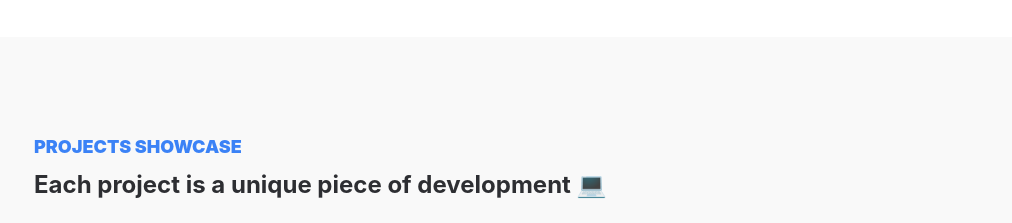
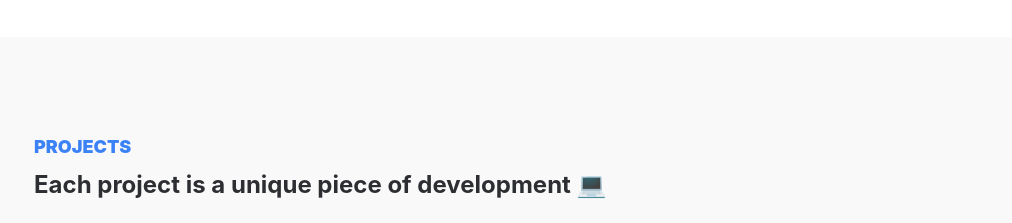
Before and after one commit to imjohnnyy/johnny-dong-portfolio-2023, a React (Create React App) app: page / in a window 1280 px wide. Shown: the part 1600-1823 px from the top of the page, without its empty margins (131-1143 px from the left). Built offline with nearby package versions, Linux system fonts and the light colour scheme.

Commit message:
removed text from header

```diff
--- a/src/pages/Projects.js
+++ b/src/pages/Projects.js
@@ -5,7 +5,7 @@ const Projects = () => {
   return (
     <div className={"bg-lightergray w-auto flex flex-col items-center justify-center mx-auto"} id="projects">
       <div className="flex flex-col items-start text-left w-2/8 mx-8 my-[6rem] max-lg:w-[90%]">
-        <h1 className={"font-black text-lg ml-10 text-blue-500 w-1/2 max-lg:text-center max-lg:mx-auto"}>PROJECTS SHOWCASE</h1>
+        <h1 className={"font-black text-lg ml-10 text-blue-500 w-1/2 max-lg:text-center max-lg:mx-auto"}>PROJECTS</h1>
         <h3 className="font-bold ml-10 text-gray text-2xl mt-2 max-lg:justify-center max-lg:text-center max-lg:mx-auto">
               Each project is a unique piece of development 💻
         </h3>
```
